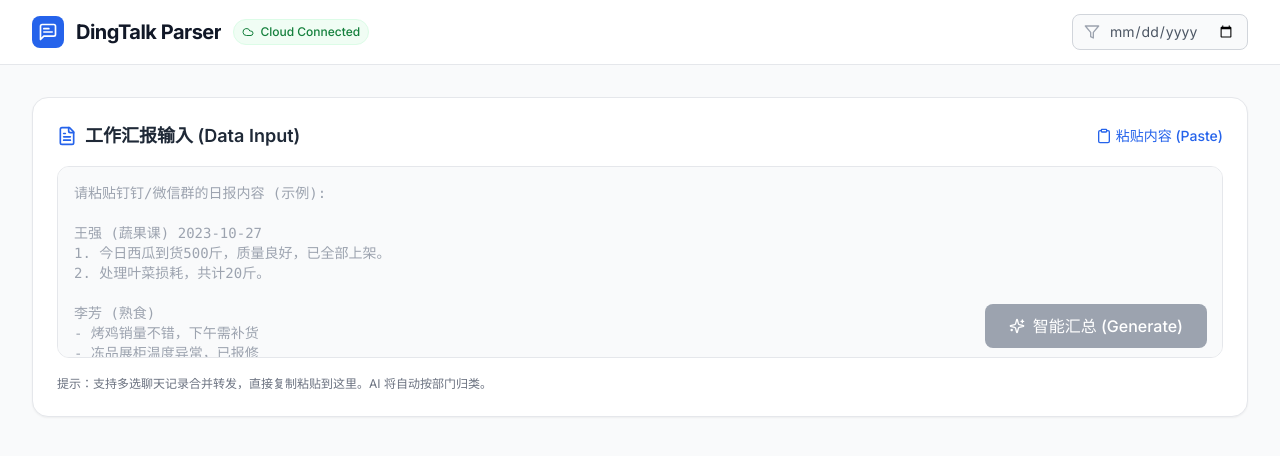
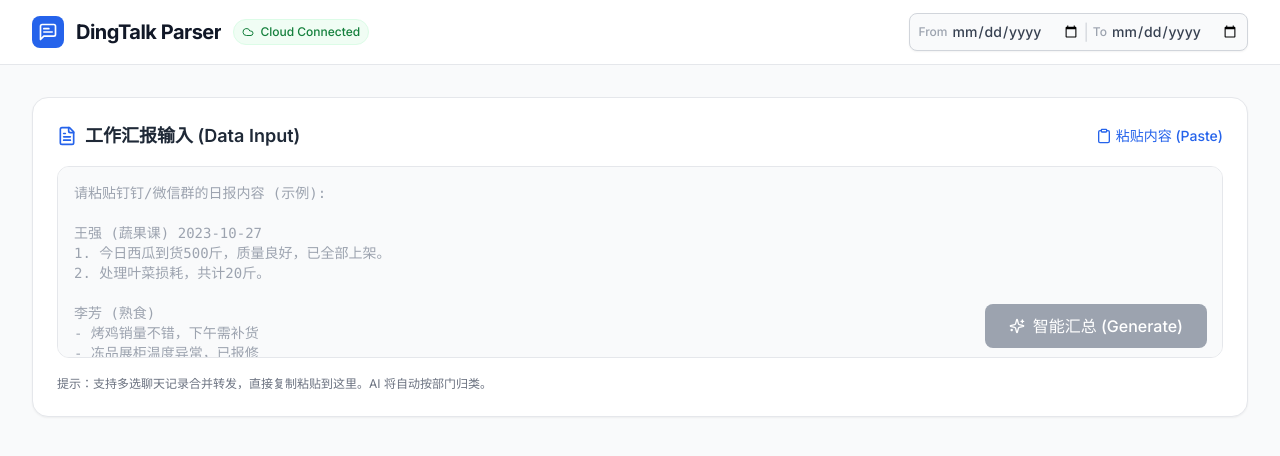
Before and after one commit to huang111508-dotcom/check-feedbake, a React (Vite) app: page / in a window 1280 px wide. Shown: the top 456 px of the page. Built offline with nearby package versions, Linux system fonts and the light colour scheme; no server answers; the database is empty.

Commit message:
Add files via upload

```diff
--- a/App.tsx
+++ b/App.tsx
@@ -5,7 +5,7 @@ import { Dashboard } from './components/Dashboard';
 import { parseDingTalkLogs } from './services/geminiService';
 import { exportToExcel } from './utils/exportUtils';
 import { ReportItem, ParsingStatus } from './types';
-import { Download, LayoutDashboard, MessageSquareText, RefreshCw, Calendar as CalendarIcon, Filter, Cloud, CloudOff, AlertTriangle } from 'lucide-react';
+import { Download, LayoutDashboard, MessageSquareText, RefreshCw, Calendar as CalendarIcon, Filter, Cloud, CloudOff, AlertTriangle, X } from 'lucide-react';
 import { initializeApp } from "firebase/app";
 import { getFirestore, collection, addDoc, onSnapshot, query, orderBy, deleteDoc, doc, writeBatch, getDocs } from "firebase/firestore";
 
@@ -40,8 +40,9 @@ const App: React.FC = () => {
   const [status, setStatus] = useState<ParsingStatus>(ParsingStatus.IDLE);
   const [errorMsg, setErrorMsg] = useState<string | null>(null);
 
-  // Date Filtering State
-  const [filterDate, setFilterDate] = useState<string>('');
+  // Date Range Filtering State
+  const [startDate, setStartDate] = useState<string>('');
+  const [endDate, setEndDate] = useState<string>('');
 
   // 1. Real-time Cloud Sync (Firebase)
   useEffect(() => {
@@ -91,7 +92,8 @@ const App: React.FC = () => {
       }
 
       setStatus(ParsingStatus.SUCCESS);
-      setFilterDate(''); // Reset filter to show new data
+      // Reset filters to show new data immediately if needed, or keep them.
+      // Let's keep filters as is so user context isn't lost, unless they just added data outside the range.
     } catch (e) {
       console.error(e);
       setStatus(ParsingStatus.ERROR);
@@ -112,9 +114,33 @@ const App: React.FC = () => {
     }
   };
 
+  // Compute filtered reports based on Date Range
+  const displayedReports = useMemo(() => {
+    if (!startDate && !endDate) return reports;
+
+    return reports.filter(r => {
+      let isValid = true;
+      if (startDate && r.date < startDate) isValid = false;
+      if (endDate && r.date > endDate) isValid = false;
+      return isValid;
+    });
+  }, [reports, startDate, endDate]);
+
+  const isFiltered = !!(startDate || endDate);
+
   const handleExport = () => {
-    const dateStr = filterDate || new Date().toISOString().split('T')[0];
-    exportToExcel(displayedReports, `DingTalk_Summary_${dateStr}.xlsx`);
+    let filename = 'DingTalk_Summary';
+    if (startDate && endDate) {
+      filename += `_${startDate}_to_${endDate}`;
+    } else if (startDate) {
+      filename += `_from_${startDate}`;
+    } else if (endDate) {
+      filename += `_until_${endDate}`;
+    } else {
+      filename += `_All_Time`;
+    }
+
+    exportToExcel(displayedReports, `${filename}.xlsx`);
   };
 
   const handleReset = async () => {
@@ -148,12 +174,6 @@ const App: React.FC = () => {
     }
   };
 
-  // Compute filtered reports
-  const displayedReports = useMemo(() => {
-    if (!filterDate) return reports;
-    return reports.filter(r => r.date === filterDate);
-  }, [reports, filterDate]);
-
   return (
     <div className="min-h-screen bg-gray-50 text-gray-900 pb-20">
       {/* Configuration Warning Banner */}
@@ -173,41 +193,51 @@ const App: React.FC = () => {
             <div className="w-8 h-8 bg-blue-600 rounded-lg flex items-center justify-center text-white shrink-0">
               <MessageSquareText className="w-5 h-5" />
             </div>
-            <h1 className="text-xl font-bold tracking-tight text-gray-900 truncate">DingTalk Parser</h1>
+            <h1 className="text-xl font-bold tracking-tight text-gray-900 truncate hidden sm:block">DingTalk Parser</h1>
             <div className={`hidden md:flex items-center gap-1.5 px-2 py-1 rounded-full text-xs font-medium border ${isConfigured ? 'bg-green-50 text-green-700 border-green-100' : 'bg-gray-100 text-gray-600 border-gray-200'}`}>
                {isConfigured ? <Cloud className="w-3 h-3" /> : <CloudOff className="w-3 h-3" />}
                <span>{isConfigured ? 'Cloud Connected' : 'Local Mode'}</span>
             </div>
           </div>
 
-          <div className="flex items-center gap-3">
-             {/* Date Filter */}
-             <div className="relative group">
-                <div className="absolute inset-y-0 left-0 pl-3 flex items-center pointer-events-none">
-                  <Filter className={`w-4 h-4 ${filterDate ? 'text-blue-500' : 'text-gray-400'}`} />
+          <div className="flex items-center gap-2 sm:gap-4">
+             {/* Date Range Filter */}
+             <div className="flex items-center bg-gray-50 border border-gray-300 rounded-lg px-2 py-1.5 shadow-sm focus-within:ring-2 focus-within:ring-blue-500 focus-within:border-blue-500 transition-all">
+                <div className="relative group flex items-center gap-1">
+                   <span className="text-xs text-gray-400 font-medium hidden sm:block">From</span>
+                   <input
+                     type="date"
+                     value={startDate}
+                     onChange={(e) => setStartDate(e.target.value)}
+                     className="w-28 sm:w-auto bg-transparent border-none p-0 text-sm text-gray-700 focus:ring-0 font-medium outline-none"
+                     placeholder="Start"
+                   />
                 </div>
-                <input
-                  type="date"
-                  value={filterDate}
-                  onChange={(e) => setFilterDate(e.target.value)}
-                  className={`
-                    pl-9 pr-3 py-1.5 text-sm border rounded-lg outline-none focus:ring-2 focus:ring-blue-500 transition-all
-                    ${filterDate ? 'border-blue-200 bg-blue-50 text-blue-800 font-medium' : 'border-gray-300 text-gray-600 bg-gray-50'}
-                  `}
-                  title="Filter history by date"
-                />
-                {filterDate && (
+                <span className="mx-1 text-gray-300">|</span>
+                <div className="relative group flex items-center gap-1">
+                   <span className="text-xs text-gray-400 font-medium hidden sm:block">To</span>
+                   <input
+                     type="date"
+                     value={endDate}
+                     onChange={(e) => setEndDate(e.target.value)}
+                     className="w-28 sm:w-auto bg-transparent border-none p-0 text-sm text-gray-700 focus:ring-0 font-medium outline-none"
+                     placeholder="End"
+                   />
+                </div>
+
+                {(startDate || endDate) && (
                   <button
-                    onClick={() => setFilterDate('')}
-                    className="absolute inset-y-0 right-8 flex items-center text-xs text-blue-600 hover:text-blue-800 font-medium"
+                    onClick={() => { setStartDate(''); setEndDate(''); }}
+                    className="ml-1 p-0.5 text-gray-400 hover:text-red-500 rounded-full hover:bg-gray-100 transition-colors"
+                    title="Clear filter"
                   >
-                    Clear
+                    <X className="w-4 h-4" />
                   </button>
                 )}
              </div>
 
              {reports.length > 0 && (
-               <div className="flex items-center gap-2 border-l border-gray-200 pl-3 ml-1">
+               <div className="flex items-center gap-2 border-l border-gray-200 pl-2 sm:pl-4 ml-1">
                   <button
                     onClick={handleExport}
                     className="p-2 text-gray-600 hover:text-green-600 hover:bg-green-50 rounded-lg transition-colors"
@@ -217,7 +247,7 @@ const App: React.FC = () => {
                   </button>
                   <button
                     onClick={handleReset}
-                    className="p-2 text-gray-400 hover:text-red-600 hover:bg-red-50 rounded-lg transition-colors"
+                    className="p-2 text-gray-400 hover:text-red-600 hover:bg-red-50 rounded-lg transition-colors hidden sm:block"
                     title="Clear All History (Danger)"
                   >
                     <Trash2 className="w-5 h-5" />
@@ -229,8 +259,8 @@ const App: React.FC = () => {
       </header>
 
       <main className="max-w-7xl mx-auto px-4 sm:px-6 lg:px-8 py-8">
-        {/* Input Section - Only show if not strictly filtering history, or always show for quick add */}
-        {!filterDate && (
+        {/* Input Section - Hide when actively filtering history to focus on the report view */}
+        {!isFiltered && (
           <InputSection
             onAnalyze={handleAnalyze}
             isAnalyzing={status === ParsingStatus.ANALYZING}
@@ -249,11 +279,13 @@ const App: React.FC = () => {
               <div className="flex items-center gap-2">
                 <LayoutDashboard className="w-5 h-5 text-gray-500" />
                 <h2 className="text-lg font-semibold text-gray-800">
-                  {filterDate ? `Dashboard (${filterDate})` : 'All Time Overview'}
+                  {isFiltered
+                    ? `Dashboard (${startDate || 'Start'} - ${endDate || 'Now'})`
+                    : 'All Time Overview'}
                 </h2>
               </div>
-              <div className="text-sm text-gray-500">
-                Total Records: {reports.length} {filterDate && `(Showing ${displayedReports.length})`}
+              <div className="text-sm text-gray-500 hidden sm:block">
+                Total Records: {reports.length} {isFiltered && `(Showing ${displayedReports.length})`}
               </div>
             </div>
 
@@ -261,15 +293,18 @@ const App: React.FC = () => {
             <Dashboard reports={displayedReports} />
 
             <div className="flex items-center justify-between mb-4 mt-8">
-               <h2 className="text-lg font-semibold text-gray-800">
-                 {filterDate ? `Records for ${filterDate}` : 'Historical Records'}
+               <h2 className="text-lg font-semibold text-gray-800 flex items-center gap-2">
+                 <CalendarIcon className="w-5 h-5 text-gray-500" />
+                 {isFiltered
+                    ? `Records (${startDate || '...'} to ${endDate || '...'})`
+                    : 'Historical Records'}
                </h2>
             </div>
 
             {displayedReports.length === 0 ? (
               <div className="text-center py-12 bg-white rounded-2xl border border-gray-200 border-dashed">
-                 <p className="text-gray-500">No records found for this date.</p>
-                 <button onClick={() => setFilterDate('')} className="mt-2 text-blue-600 hover:underline">Clear Filter</button>
+                 <p className="text-gray-500">No records found for this date range.</p>
+                 <button onClick={() => {setStartDate(''); setEndDate('');}} className="mt-2 text-blue-600 hover:underline">Clear Filter</button>
               </div>
             ) : (
               <ReportTable reports={displayedReports} onDelete={handleDelete} />
```
